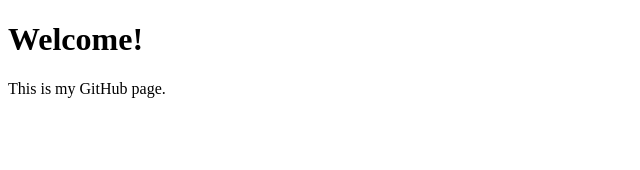
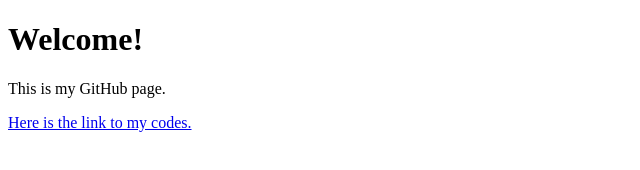
Before and after one commit to zsombor-haasz/zsombor-haasz.github.io, a plain HTML site: page index.html in a window 1280 px wide. Shown: the whole page, without its empty margins (0-640 px from the left). Drawn offline with Linux system fonts and the light colour scheme.

Commit message:
Update index.html

```diff
--- a/index.html
+++ b/index.html
@@ -6,4 +6,5 @@
   <body>
     <h1>Welcome!</h1>
     <p>This is my GitHub page.</p>
+    <a href = "https://github.com/zsombor-haasz/portfolio">Here is the link to my codes.</a>
   </body>
```
